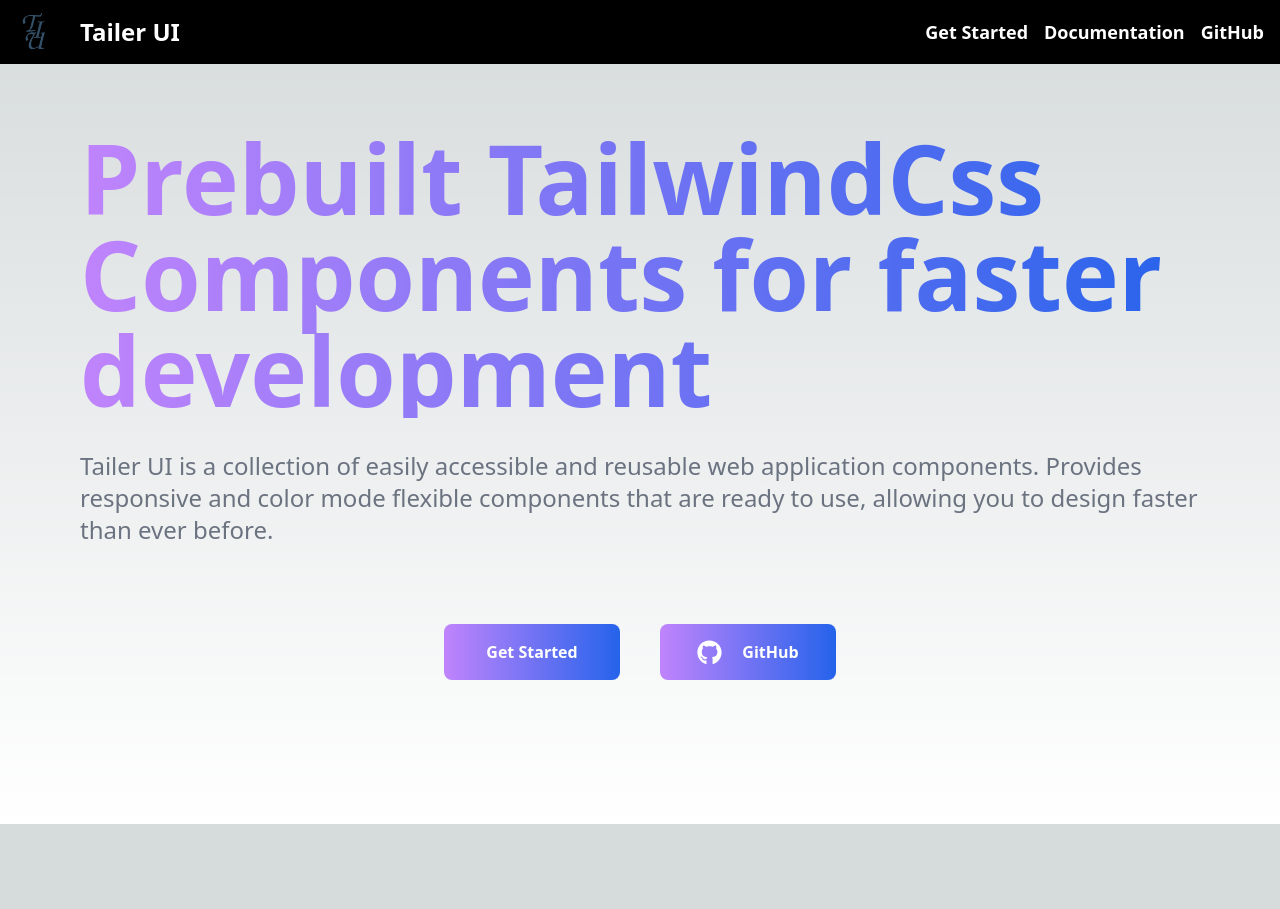
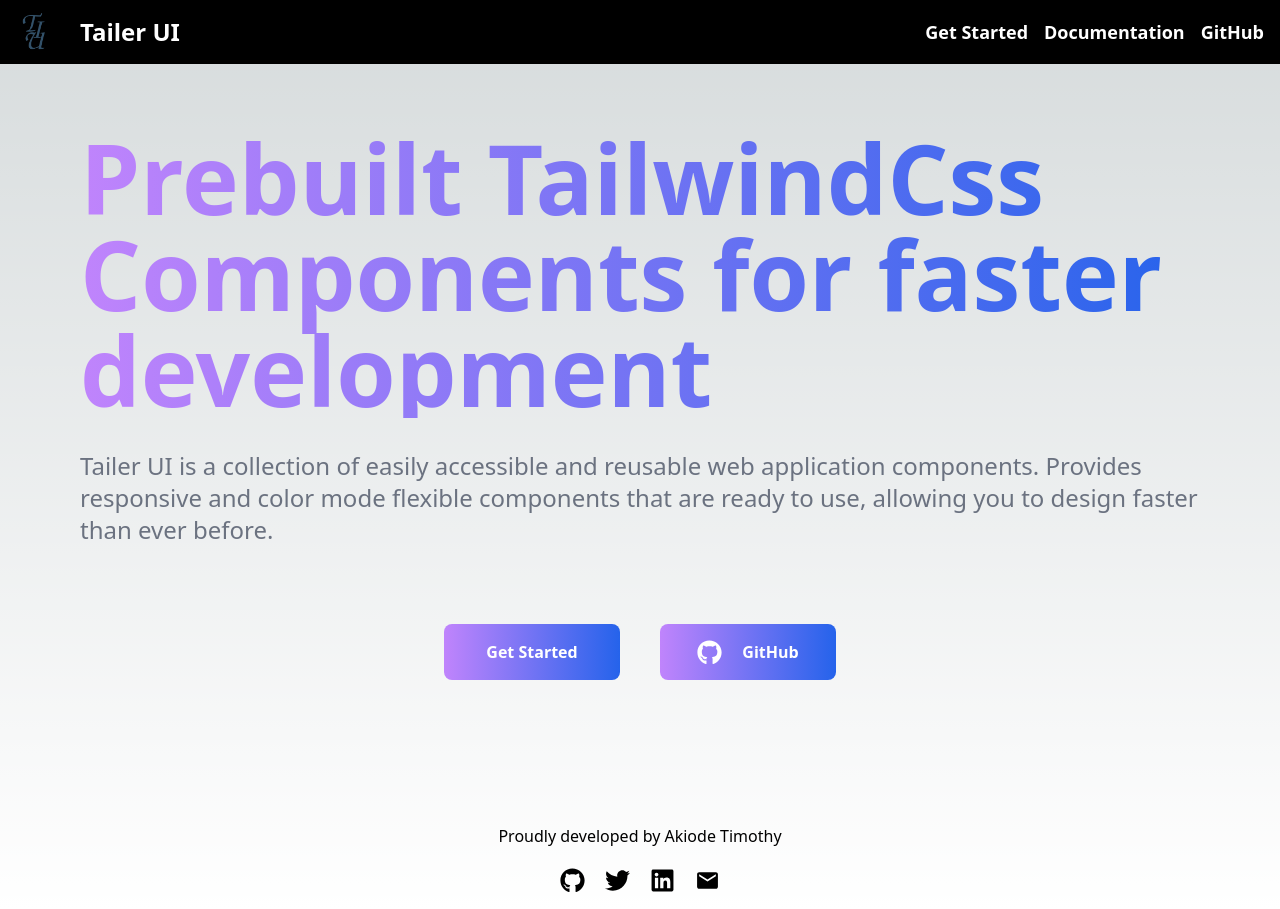
Before and after one commit to Timbaron/tailer-ui, a Next.js app: page / in a window 1280 px wide. Before the commit the page ends 824 px from the top, so only its background shows below. Built offline with nearby package versions, Linux system fonts and the light colour scheme.

Commit message:
Feat: Add footer Component

```diff
--- /dev/null
+++ b/components/footer.js
@@ -0,0 +1,48 @@
+import React from "react";
+import { FaGithub } from "react-icons/fa";
+import { FaTwitter } from "react-icons/fa";
+import { FaLinkedin } from "react-icons/fa";
+import { MdEmail } from "react-icons/md";
+
+export const Footer = () => {
+  return (
+    <footer className="flex flex-row justify-center w-full flex-1 px-20 text-center gap-10">
+      <div className="flex flex-col justify-center w-full flex-1 px-20 text-center gap-5 mb-4">
+        <p>Proudly developed by Akiode Timothy</p>
+
+        <div className="flex flex-row justify-center w-full gap-5">
+          {/* anchor tag */}
+          <a
+            href="https://github.com/timbaron"
+            target="_blank"
+            rel="noopener noreferrer"
+          >
+            <FaGithub size={25} className="text-lg" />
+          </a>
+
+          <a
+            href="https:twitter.com/akiode_timothy"
+            target="_blank"
+            rel="noopener noreferrer"
+          >
+            <FaTwitter size={25} className="text-lg" />
+          </a>
+          <a
+            href="https://www.linkedin.com/in/timothy-akiode-7b772a164/"
+            target="_blank"
+            rel="noopener noreferrer"
+          >
+            <FaLinkedin size={25} className="text-lg" />
+          </a>
+          <a
+            href="mailto:akiodetimothy2017@gmail.com"
+            target="_blank"
+            rel="noopener noreferrer"
+          >
+            <MdEmail size={25} className="text-lg" />
+          </a>
+        </div>
+      </div>
+    </footer>
+  );
+};
--- a/pages/index.js
+++ b/pages/index.js
@@ -1,8 +1,8 @@
 import Head from "next/head";
 import { Inter } from "@next/font/google";
-import styles from "../styles/Home.module.css";
 import { Navbar } from "../components/navbar";
 import { CallToAction } from "../components/calltoaction";
+import { Footer } from "../components/footer";
 
 const inter = Inter({ subsets: ["latin"] });
 
@@ -18,6 +18,9 @@ export default function Home() {
       <Navbar />
 
       <CallToAction />
+
+      <Footer />
+
     </>
   );
 }
```
